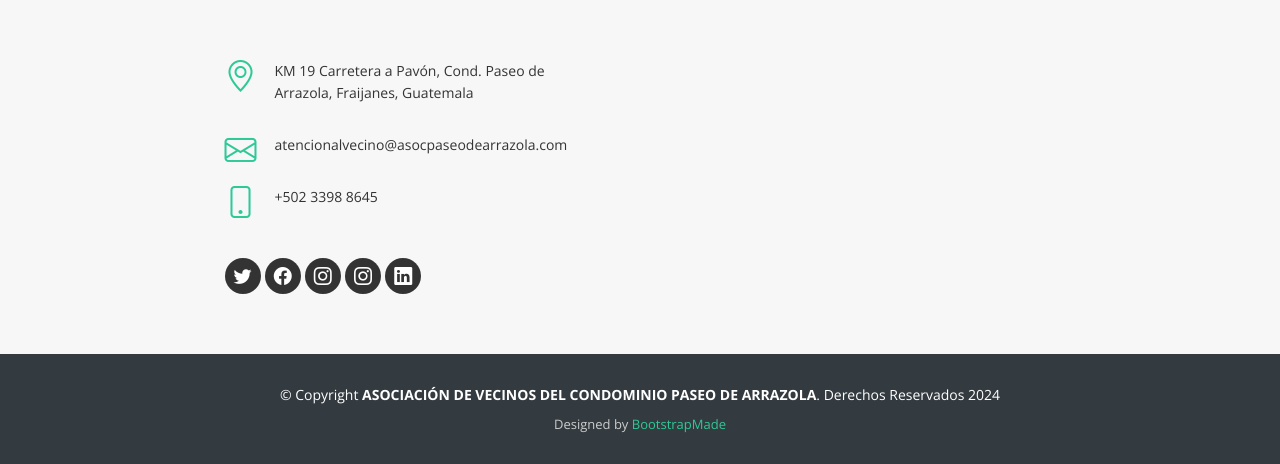
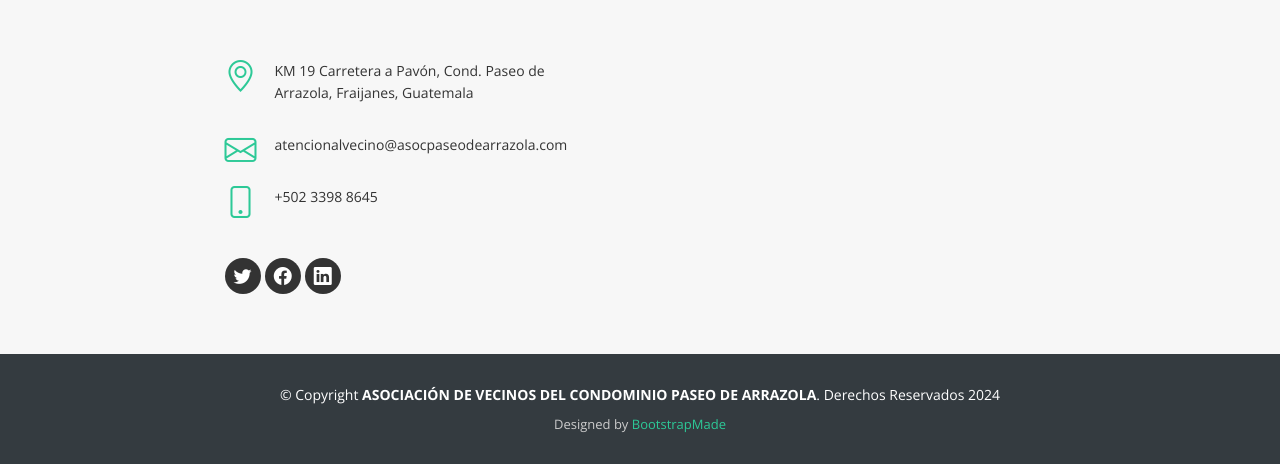
Before and after one commit to alexinvanegas/asocpaseodearrazola.com, a plain HTML site: page index.html in a window 1280 px wide. Shown: the part 2128-2592 px from the top of the page. Drawn offline with nearby package versions, Linux system fonts and the light colour scheme; grey boxes are pictures that could not be loaded.

Commit message:
Update index.html

```diff
--- a/index.html
+++ b/index.html
@@ -153,8 +153,6 @@
             <div class="social-links">
               <a href="#" class="twitter"><i class="bi bi-twitter"></i></a>
               <a href="#" class="facebook"><i class="bi bi-facebook"></i></a>
-              <a href="#" class="instagram"><i class="bi bi-instagram"></i></a>
-              <a href="#" class="instagram"><i class="bi bi-instagram"></i></a>
               <a href="#" class="linkedin"><i class="bi bi-linkedin"></i></a>
             </div>
 
```
